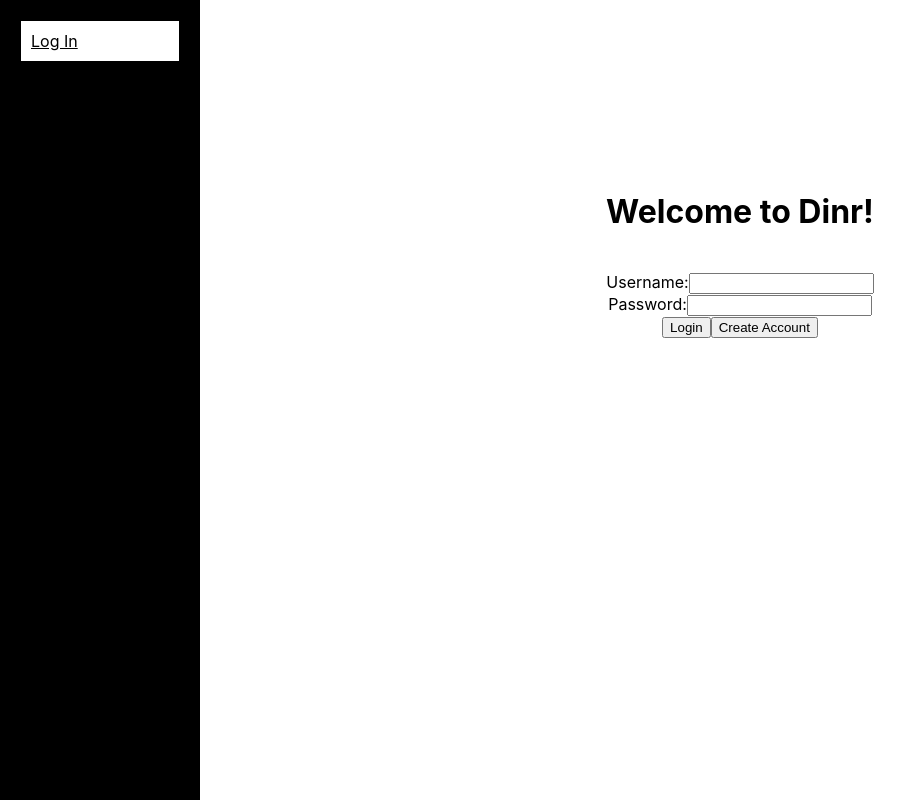
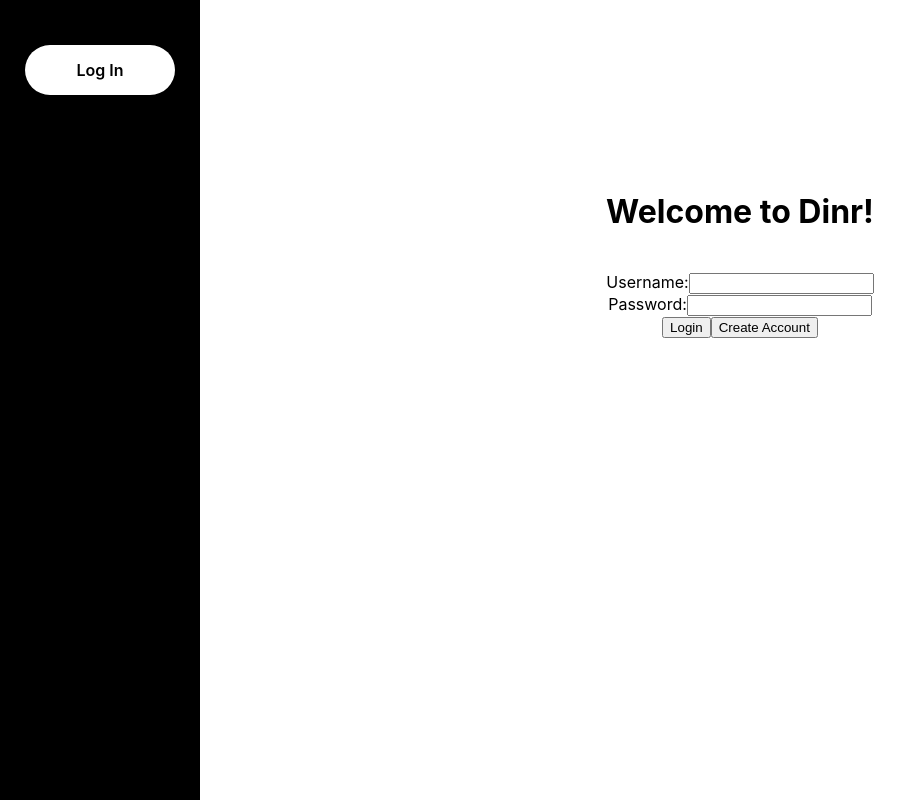
Before and after one commit to MitchellParker/Dinr, a React (Create React App) app: page /login in a window 1280 px wide. Shown: the whole page, without its empty margins (0-916 px from the left). Built offline with nearby package versions, Linux system fonts and the light colour scheme.

Commit message:
More minor style tweaks

```diff
--- a/src/components/navbar.css
+++ b/src/components/navbar.css
@@ -8,14 +8,29 @@
     overflow-x: hidden;
     background-color: black;
 }
-.navbar_button {
+.navbar_userLabel {
     padding: 10px;
-    margin: 20px;
-    border-style: solid;
-    border-width: 1px;
+    margin: 35px 25px 55px 25px;
     background-color: white;
     list-style-type: none;
+    text-align: center;
+    font-weight: 800;
+    border-radius: 25px;
+}
+.navbar_button {
+    padding: 15px;
+    margin: 45px 25px;
+    background-color: white;
+    list-style-type: none;
+    text-align: center;
+    border-radius: 25px;
+}
+.navbar_button:hover {
+    background-color: lightgray;
 }
 .navbar_link {
     color: black;
+    text-decoration: none;
+    font-weight: 600;
+    padding: 15px 25px 15px 25px;
 }
--- a/src/components/navbar.js
+++ b/src/components/navbar.js
@@ -9,12 +9,16 @@ const NavBar= () =>{
     <body className="navbar_container">
       <div>
         {authed ? (
-          <li className="navbar_button">
-            User: {user} <br />
-            <Link onClick={logout} to="/signout" className="navbar_link">
-              Sign Out
-            </Link>
-          </li>
+          <div>
+            <li className="navbar_userLabel">
+              User: {user}
+            </li>
+            <li className="navbar_button">
+              <Link onClick={logout} to="/signout" className="navbar_link">
+                Sign Out
+              </Link>
+            </li>
+          </div>
         ) : (
           <li className="navbar_button">
             <Link to="/login" className="navbar_link">
--- a/src/pages/home.css
+++ b/src/pages/home.css
@@ -3,16 +3,21 @@
     text-align: center;
 }
 .home_header {
-    padding-top: 15px;
+    padding-top: 20px;
+    margin-bottom: 35px;
     font-size: 32px;
     font-weight: bold;
 }
 .home_mealPeriod {
     padding-bottom: 10px;
     font-weight: bold;
-    font-size: 28px;
+    font-size: 26px;
     border-style: outset;
     margin-left: 30%;
     margin-right: 30%;
     margin-bottom: 15px;
 }
+.home_mealPeriodLabel {
+    margin-top: 20px;
+    margin-bottom: 5px;
+}
--- a/src/pages/home.js
+++ b/src/pages/home.js
@@ -17,17 +17,17 @@ const Home = () =>{
             <div>
                 <h2 className='home_header'>Dinr: Bruin Meal Planner</h2>
                 <div className='home_mealPeriod'>
-                    <p>Breakfast</p>
+                    <p className='home_mealPeriodLabel'>Breakfast</p>
                     <Dropdown optionType="breakfast" title='Choose a dining location' options={breakfastOptions} user={user}/>
                     <Dropdown optionType="breakfastTime" title='Choose a time' options={breakfastTimes} user={user}/>
                 </div>
                 <div className='home_mealPeriod'>
-                    <p>Lunch</p>
+                    <p className='home_mealPeriodLabel'>Lunch</p>
                     <Dropdown optionType="lunch" title='Choose a dining location' options={lunchOptions} user={user}/>
                     <Dropdown optionType="lunchTime" title='Choose a time' options={lunchTimes} user={user}/>
                 </div>
                 <div className='home_mealPeriod'>
-                    <p>Dinner</p>
+                    <p className='home_mealPeriodLabel'>Dinner</p>
                     <Dropdown optionType="dinner" title='Choose a dining location' options={dinnerOptions} user={user}/>
                     <Dropdown optionType="dinnerTime" title='Choose a time' options={dinnerTimes} user={user}/>
                 </div>
```
